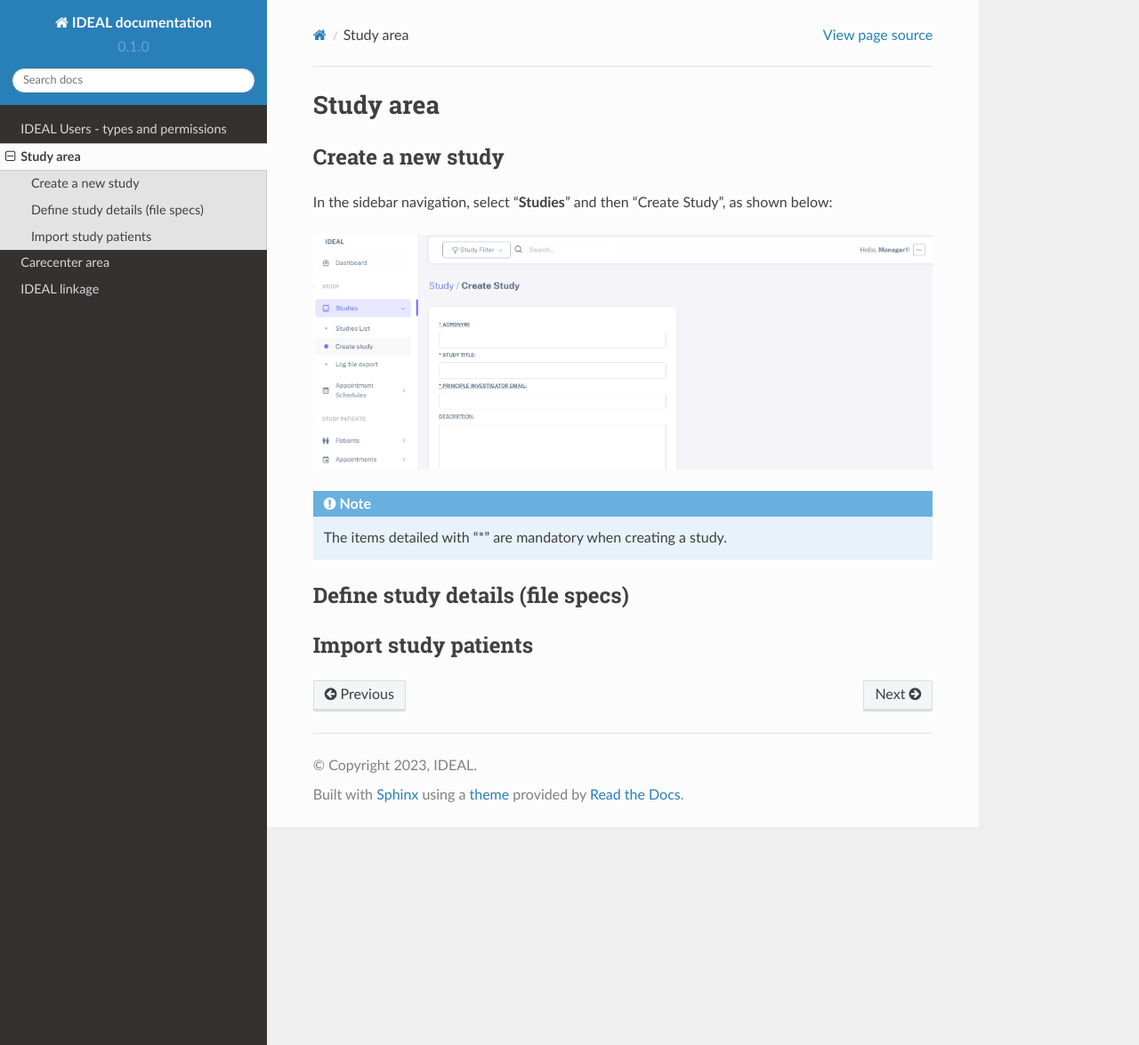
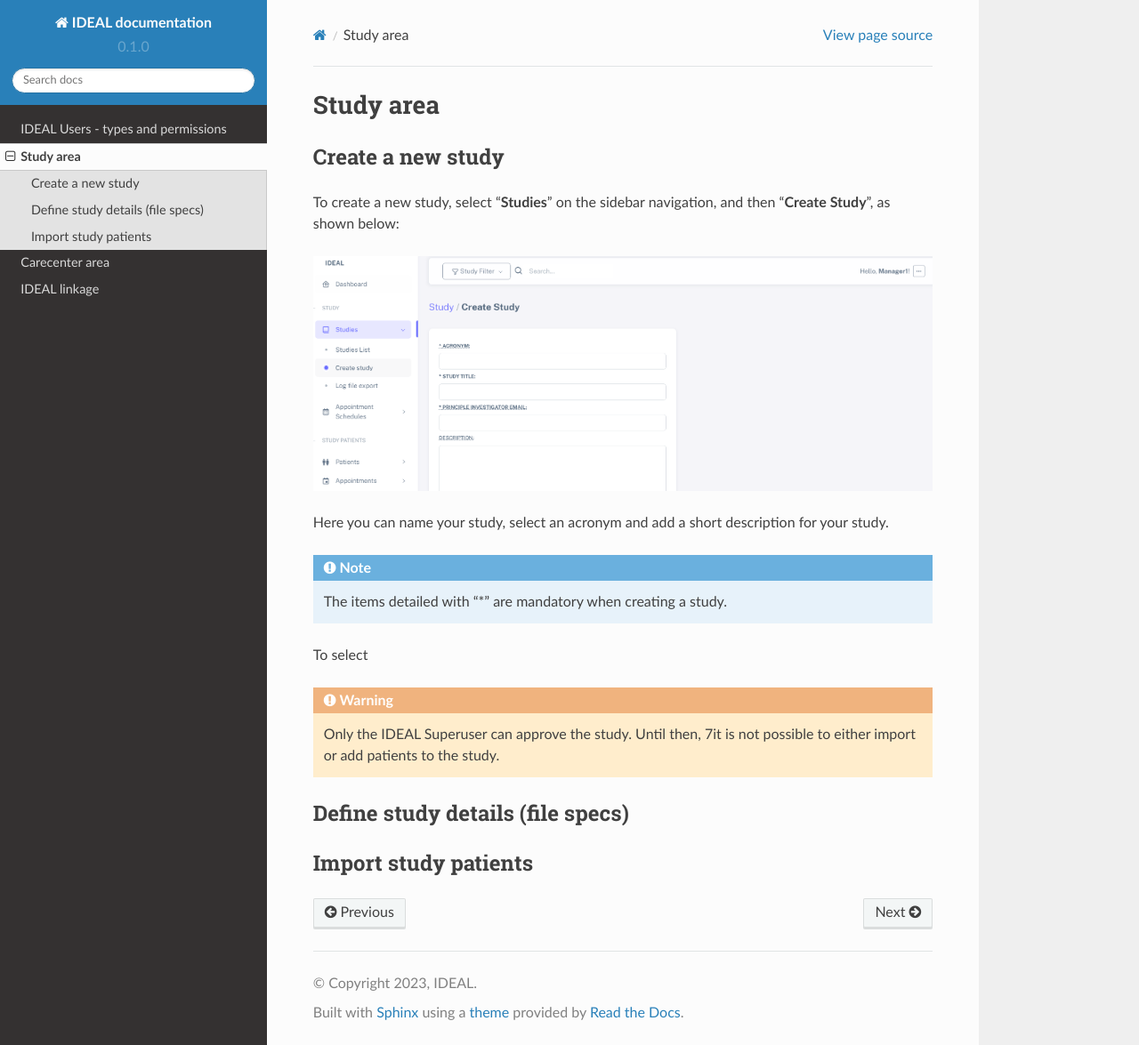
Before and after one commit to Nynuphar/IDEAL-doc, a Sphinx documentation site: the page built from docs/source/study.rst, in a window 1280 px wide and 1175 px high. Shown: the whole window at 89% size. Built offline with Sphinx 7.4.7 and the Read the Docs theme 2.0.0, drawn with Linux system fonts in a browser that asks for light colours; pages that are not in the unit, such as notebooks, are missing from menus.

Commit message:
Update study.rst

```diff
--- a/docs/source/study.rst
+++ b/docs/source/study.rst
@@ -4,12 +4,19 @@
 Create a new study
 ********************
 
-In the sidebar navigation, select "**Studies**" and then "Create Study", as shown below:
+To create a new study, select "**Studies**" on the sidebar navigation, and then "**Create Study**", as shown below:
 
 .. image:: CreateStudy.png
 
+Here you can name your study, select an acronym and add a short description for your study.
+
 .. note::
    The items detailed with "*" are mandatory when creating a study.
+
+To select
+
+.. warning::
+   Only the IDEAL Superuser can approve the study. Until then, 7it is not possible to either import or add patients to the study.
 
 Define study details (file specs)
 ***********************************
```
